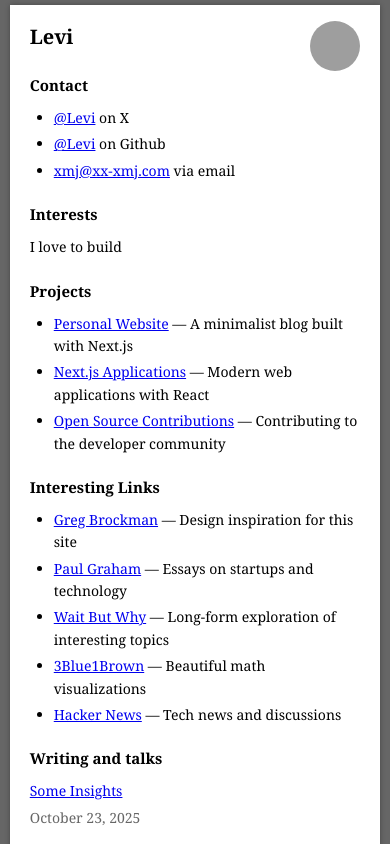
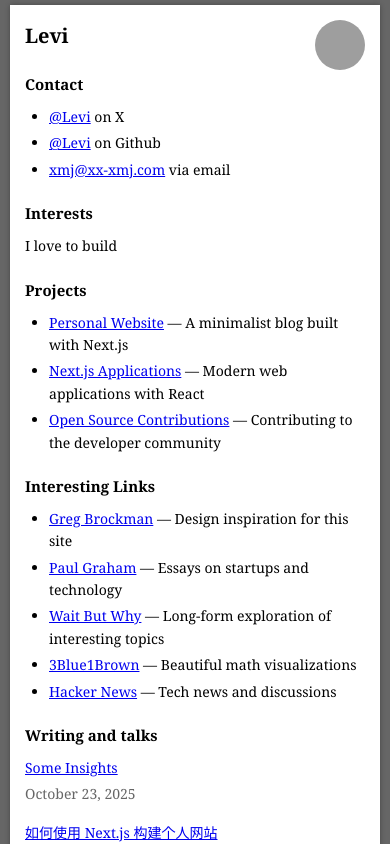
Before and after one commit to namezzy/xx-xmj-blog, a Next.js app: page / in a window 390 px wide. Shown: the top 844 px of the page. Built offline with nearby package versions, Linux system fonts and the light colour scheme; grey boxes are pictures that could not be loaded.

Commit message:
Match gregbrockman.com exact layout: 82.292px margins, 30px padding

```diff
--- a/app/globals.css
+++ b/app/globals.css
@@ -64,9 +64,10 @@ p {
 
 .content-paper {
   background-color: #ffffff;
-  max-width: 600px;
-  margin: 10px auto;
-  padding: 40px 60px;
+  max-width: none;
+  width: auto;
+  margin: 10px 82.292px;
+  padding: 30px;
   min-height: calc(100vh - 20px);
   box-shadow: 0 0 10px rgba(0, 0, 0, 0.3);
 }
@@ -80,9 +81,8 @@ p {
 /* 响应式设计 - 平板设备 */
 @media (max-width: 1024px) {
   .content-paper {
-    max-width: 85%;
-    margin: 10px auto;
-    padding: 30px 40px;
+    margin: 10px 40px;
+    padding: 25px;
   }
 
   h1 {
@@ -106,9 +106,8 @@ p {
   }
 
   .content-paper {
-    max-width: 90%;
-    margin: 10px auto;
-    padding: 20px 24px;
+    margin: 10px 20px;
+    padding: 20px;
   }
 
   h1 {
@@ -139,9 +138,8 @@ p {
   }
 
   .content-paper {
-    max-width: 95%;
-    margin: 5px auto;
-    padding: 16px 20px;
+    margin: 5px 10px;
+    padding: 15px;
     box-shadow: 0 0 5px rgba(0, 0, 0, 0.3);
   }
 
```
